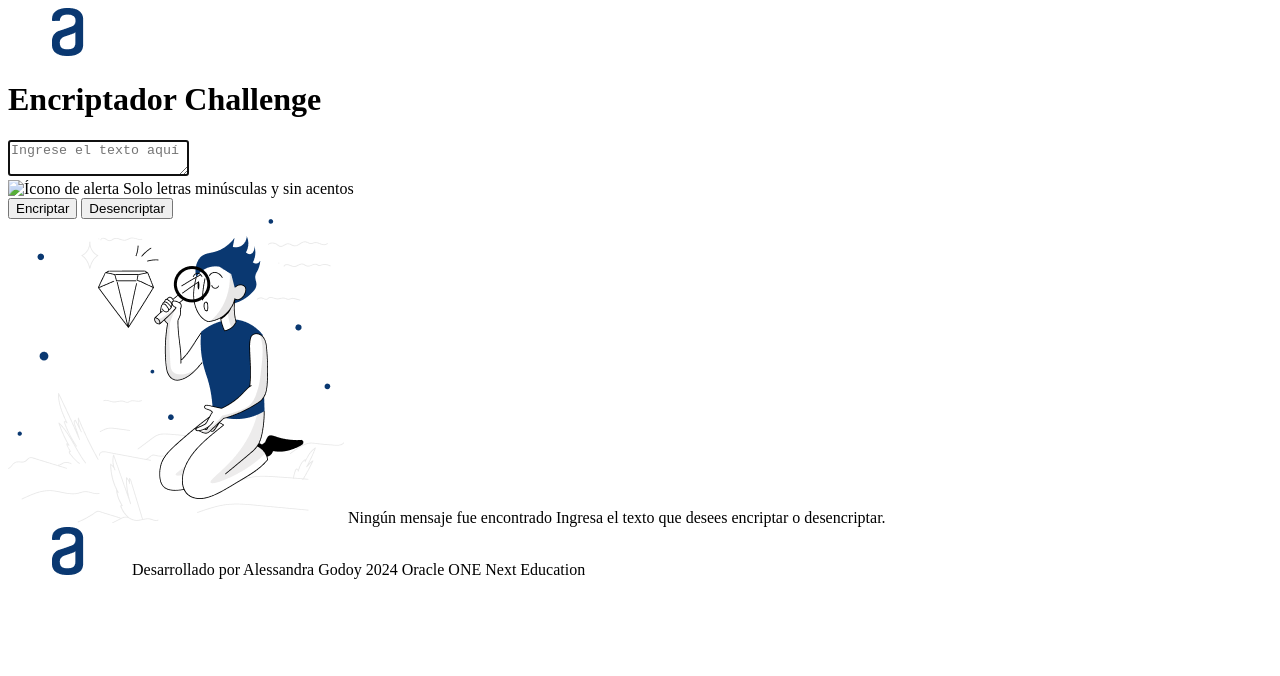
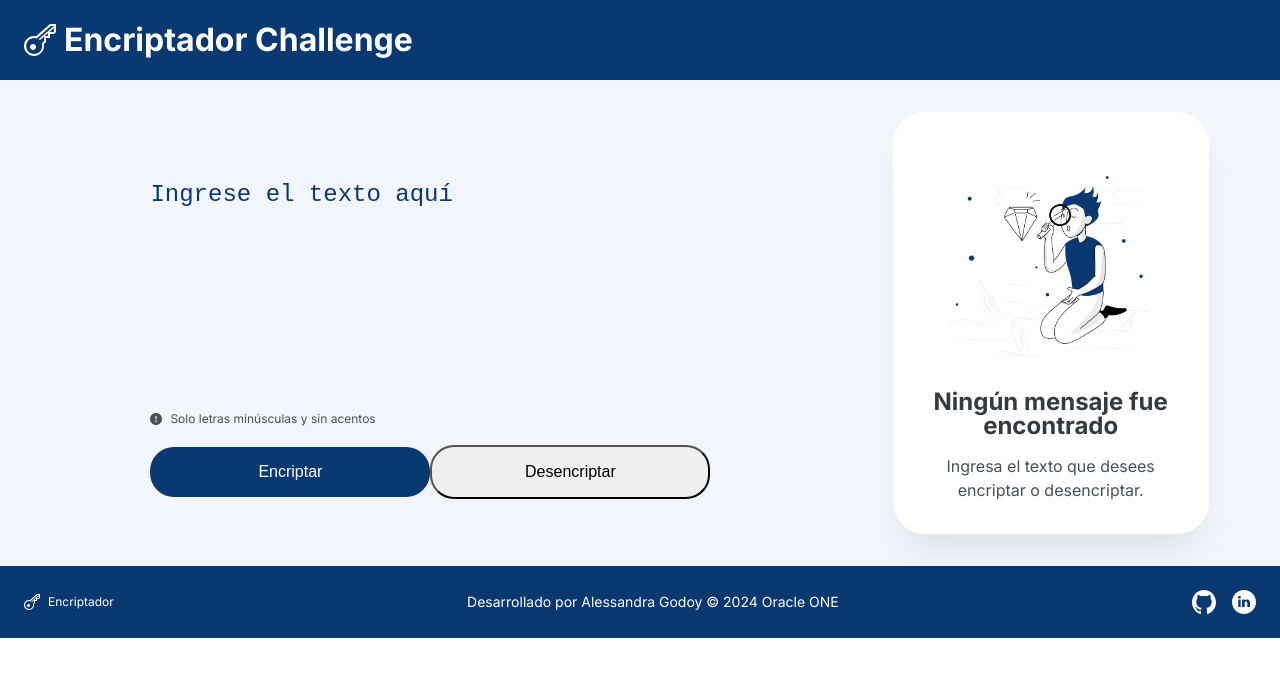
Before and after one commit to abengl/Encriptador-Challenge, a plain HTML site: page index.html in a window 1280 px wide. Drawn offline with Linux system fonts and the light colour scheme.

Commit message:
build: styles for the text area, sections and buttons # 4

```diff
--- a/index.html
+++ b/index.html
@@ -4,12 +4,12 @@
     <meta charset="UTF-8" />
     <meta name="viewport" content="width=device-width, initial-scale=1.0" />
     <link rel="stylesheet" href="style.css" />
-    <link rel="shortcut icon" href="./assets/logo.png" type="image/x-icon">
+    <link rel="shortcut icon" href="./assets/key.svg" type="image/x-icon" />
     <title>Encriptador Challenge</title>
   </head>
   <body>
     <header class="header">
-      <img src="./assets/logo.png" alt="Logo de la web" class="header__logo" />
+      <img src="./assets/key.svg" alt="Logo de la web" class="header__logo" />
       <h1 class="header__title">Encriptador Challenge</h1>
     </header>
     <main class="main">
@@ -19,10 +19,14 @@
           id="input"
           class="main__input__textarea"
           placeholder="Ingrese el texto aquí"
-          autofocus
+          rows="8"
         ></textarea>
         <div class="main__input__alert">
-          <img src="" alt="Ícono de alerta" id="alert__icon" />
+          <img
+            src="./assets/exclamation.svg"
+            alt="Ícono de alerta"
+            id="alert__icon"
+          />
           <span id="alert__text">Solo letras minúsculas y sin acentos</span>
         </div>
         <div class="main__input__buttons">
@@ -31,7 +35,11 @@
         </div>
       </div>
       <div class="main__result">
-        <img src="./assets/persona_buscando.png" alt="Persona mirando a través de una lupa" class="main__result__image" />
+        <img
+          src="./assets/persona_buscando.png"
+          alt="Persona mirando a través de una lupa"
+          class="main__result__image"
+        />
         <span class="main__result__message">Ningún mensaje fue encontrado</span>
         <span class="main__result__details"
           >Ingresa el texto que desees encriptar o desencriptar.</span
@@ -39,9 +47,29 @@
       </div>
     </main>
     <footer>
-      <img src="./assets/logo.png" alt="Logo de la web" class="footer__logo" />
-      <span class="footer__text">Desarrollado por Alessandra Godoy 2024</span>
-      <span class="footer__text">Oracle ONE Next Education</span>
+      <div class="footer__logo">
+        <img src="./assets/key.svg" alt="Logo de la web" class="footer__logo__image" />
+        <span class="footer__logo__name">Encriptador</span>
+      </div>
+      <span class="footer__text"
+        >Desarrollado por Alessandra Godoy &copy;	2024 Oracle ONE</span
+      >
+      <div class="footer__links">
+        <a href="https://github.com/abengl" class="footer__links__github">
+          <img
+            src="./assets/github.svg"
+            alt="Ícono de GitHub"
+            id="link__github"
+          />
+        </a>
+        <a href="https://www.linkedin.com/in/abgodoyluna/" class="footer__links__linkedin">
+          <img
+            src="./assets/linkedin.svg"
+            alt="Ícono de LinkedIn"
+            id="link__linkedin"
+          />
+        </a>
+      </div>
     </footer>
     <script src="main.js"></script>
   </body>
--- a/main.js
+++ b/main.js
@@ -9,6 +9,8 @@ const dencryptButton = document.getElementById("button__dencrypt");
 const outputContainer = document.querySelector(".main__result");
 const outputElement = document.createElement("textarea");
 outputElement.id = "output";
+outputElement.setAttribute("name", "output");
+outputElement.setAttribute("rows", "8");
 
 const copyButton = document.createElement("button");
 copyButton.innerText =  "Copiar";
--- a/style.css
+++ b/style.css
@@ -0,0 +1,234 @@
+@import url("https://fonts.googleapis.com/css2?family=Inter:wght@100..900&display=swap");
+
+:root {
+  --clr-light-white-100: #ffffff;
+  --clr-ligth-blue-100: #f3f5fc;
+  --clr-medium-blue-200: #67808e;
+  --clr-dark-blue-300: #0a3871;
+  --clr-medium-gray-400: #495057;
+  --clr-dark-gray-500: #343a40;
+
+  --shadow-input: 0px 24px 32px -8px rgba(0, 0, 0, 0.08);
+
+  --font-size-extra-small: 0.75rem; /* 12px */
+  --font-size-small: 0.875rem; /* 14px */
+  --font-size-regular: 1rem; /* 16px */
+  --font-size-large: 1.5rem; /* 24px */
+  --font-size-extra-large: 2rem; /* 32px */
+
+  --space-extra-small: 0.25rem; /* 4px */
+  --space-small: 0.5rem; /* 8px */
+  --space-regular: 1rem; /* 16px */
+  --space-large: 1.5rem; /* 24px */
+  --space-extra-large: 2rem; /* 32px */
+
+  --size-extra-small: 1rem; /* 16px */
+  --size-small: 2rem; /* 24px */
+  --size-regular: 3rem; /* 48px */
+  --size-large: 4rem; /* 64px */
+  --size-extra-large: 5rem; /* 80px */
+}
+
+* {
+  margin: 0;
+  padding: 0;
+  box-sizing: border-box;
+}
+
+img {
+  display: block;
+  object-fit: cover;
+}
+
+body {
+  width: 100%;
+  display: flex;
+  flex-direction: column;
+  font-family: "Inter", sans-serif;
+  font-size: var(--font-size-regular);
+  font-optical-sizing: auto;
+  font-weight: 400;
+  font-style: normal;
+  line-height: 150%;
+}
+
+header,
+footer {
+  width: 100%;
+  display: flex;
+  align-items: center;
+  padding: var(--space-large);
+  background-color: var(--clr-dark-blue-300);
+  color: var(--clr-light-white-100);
+}
+
+header {
+  column-gap: var(--space-small);
+  justify-self: start;
+}
+
+.header__logo {
+  width: var(--size-small);
+}
+
+main {
+  width: 100%;
+  padding: var(--space-extra-large);
+  display: grid;
+  justify-content: center;
+  grid-template-columns: 2fr 1fr;
+  column-gap: var(--space-extra-large);
+  place-items: center;
+  background-color: var(--clr-ligth-blue-100);
+}
+
+.main__input {
+  width: 70%;
+  height: 90%;
+  display: grid;
+  grid-template-rows: 3fr 0.1fr 0.9fr;
+}
+
+#input,
+#output {
+  border: none;
+  background: transparent;
+  outline: none;
+  resize: none;
+}
+
+#input {
+  margin-top: var(--size-regular);
+  font-size: var(--font-size-large);
+  color: var(--clr-dark-blue-300);
+}
+
+#input::placeholder {
+  color: var(--clr-dark-blue-300);
+}
+
+#input:focus::placeholder {
+  color: transparent;
+}
+
+.main__input__alert {
+  display: flex;
+  justify-content: flex-start;
+  align-items: center;
+  gap: var(--space-small);
+}
+
+#alert__icon {
+  height: 50%;
+}
+
+#alert__text {
+  font-size: var(--font-size-extra-small);
+  color: var(--clr-medium-gray-400);
+}
+
+.main__input__buttons {
+  display: flex;
+  justify-content: space-between;
+  align-items: center;
+}
+
+button {
+  padding: var(--space-regular);
+  border-radius: var(--space-large);
+  font-size: var(--font-size-regular);
+  width: 280px;
+  text-align: center;
+}
+
+#button__encrypt {
+  background: var(--clr-dark-blue-300);
+  color: var(--clr-light-white-100);
+  border: none;
+}
+
+#button__dencrypt {
+  background: var(--clr-light-white-100);
+  color: var(--clr-dark-blue-300);
+  border: 1px solid var(--clr-dark-blue-300);
+}
+
+.main__result {
+  width: 80%;
+  padding: var(--size-small);
+  display: flex;
+  flex-direction: column;
+  align-items: center;
+  border-radius: 32px;
+  background: var(--clr-light-white-100);
+  box-shadow: var(--shadow-input);
+}
+
+.main__result__image {
+  width: 80%;
+  margin-block: var(--space-extra-large);
+}
+
+.main__result__message {
+  font-size: var(--font-size-large);
+  text-align: center;
+  color: var(--clr-dark-gray-500);
+  font-weight: 700;
+  margin-bottom: var(--size-extra-small);
+}
+
+.main__result__details {
+  text-align: center;
+  color: var(--clr-medium-gray-400);
+}
+
+#output {
+  width: 100%;
+  font-size: var(--font-size-large);
+  color: var(--clr-medium-gray-400);
+  margin-bottom: var(--size-large);
+}
+
+#button__copy {
+  background: transparent;
+  color: var(--clr-dark-blue-300);
+  border: 1px solid var(--clr-dark-blue-300);
+  width: 80%;
+  align-self: center;
+  justify-self: end;
+}
+
+footer {
+  justify-self: end;
+  justify-content: space-between;
+  text-align: center;
+  font-size: var(--font-size-extra-small);
+}
+
+.footer__logo {
+  display: flex;
+  align-items: center;
+  gap: var(--space-small);
+}
+
+.footer__logo__image {
+  width: var(--size-extra-small);
+}
+
+.footer__logo__text {
+  font-size: var(--font-size-extra-small);
+}
+
+.footer__text {
+  font-size: var(--font-size-small);
+}
+
+.footer__links {
+  display: flex;
+  gap: var(--space-regular);
+}
+
+#link__github, #link__linkedin {
+  color: var(--clr-light-white-100);
+  width: var(--font-size-large);
+}
```
Also changed, not shown: assets/exclamation.svg (added), assets/github.svg (added), assets/key.svg (added), assets/linkedin.svg (added).
